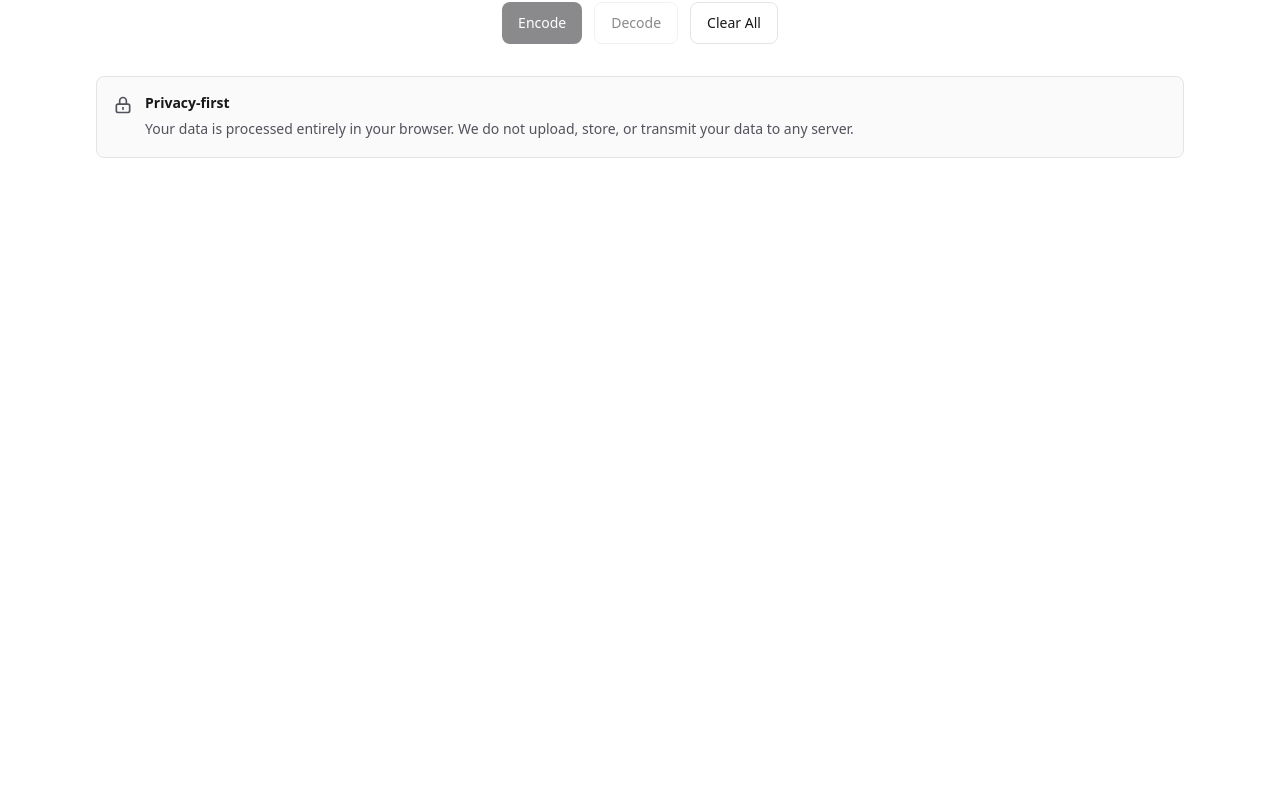
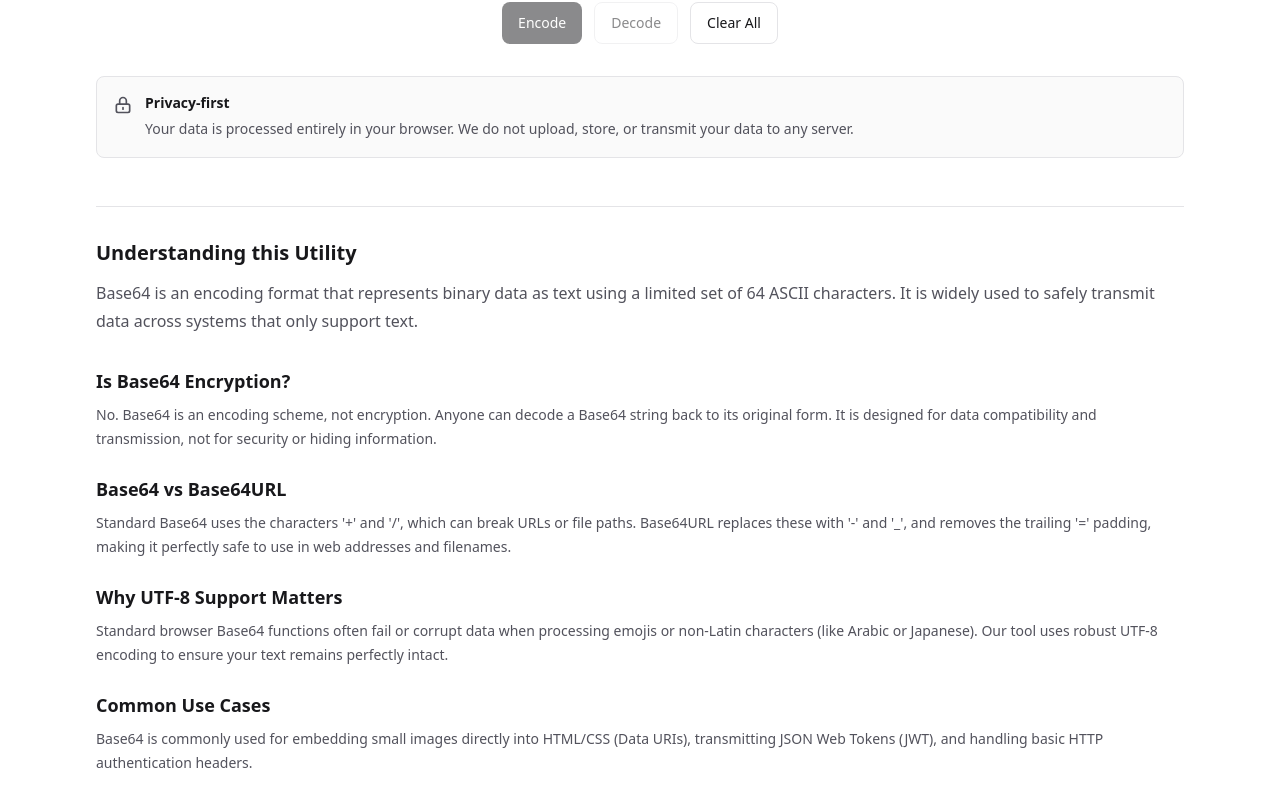
Before and after one commit to bumiversa/global-utility-network, a Next.js app: page /tools/base64 in a window 1280 px wide. Shown: the part 582-1388 px from the top of the page. Before the commit the page ends 800 px from the top, so only its background shows below. Built offline with nearby package versions, Linux system fonts and the light colour scheme.

Commit message:
feat: implement Knowledge Layer v1 for Base64 utility with refined UX positioning

```diff
--- a/src/app/tools/base64/page.tsx
+++ b/src/app/tools/base64/page.tsx
@@ -1,4 +1,7 @@
 'use client';
+
+import KnowledgeSection from '@/components/utility/knowledge-section';
+import { base64Knowledge } from '@/content/utilities/base64';
 
 import { useState } from 'react';
 import { encodeBase64, decodeBase64, encodeBase64Url, decodeBase64Url } from '@/lib/base64/transform';
@@ -111,6 +114,7 @@ export default function Base64Page() {
       </div>
 
       <PrivacyNotice />
+      <KnowledgeSection {...base64Knowledge} />
     </UtilityPage>
   );
 }
--- /dev/null
+++ b/src/components/utility/knowledge-section.tsx
@@ -0,0 +1,24 @@
+interface KnowledgeSectionProps {
+  introduction: string;
+  sections: { title: string; content: string }[];
+}
+
+export default function KnowledgeSection({ introduction, sections }: KnowledgeSectionProps) {
+  return (
+    <section className="mt-12 space-y-8 border-t border-zinc-200 pt-8">
+      <div>
+        <h2 className="text-xl font-semibold text-zinc-900">Understanding this Utility</h2>
+        <p className="mt-3 text-base leading-7 text-zinc-600">{introduction}</p>
+      </div>
+
+      <div className="space-y-6">
+        {sections.map((section, index) => (
+          <div key={index} className="space-y-2">
+            <h3 className="text-lg font-semibold text-zinc-900">{section.title}</h3>
+            <p className="text-sm leading-6 text-zinc-600">{section.content}</p>
+          </div>
+        ))}
+      </div>
+    </section>
+  );
+}
--- a/src/config/utilities.ts
+++ b/src/config/utilities.ts
@@ -10,6 +10,7 @@ export interface UtilityConfig {
   isClientSideOnly: boolean;
   relatedUtilities: string[];
   status: 'live' | 'preview' | 'coming-soon';
+  knowledgeId?: string; // <-- Tambahan baru
 }
 
 export const UTILITIES: Record<string, UtilityConfig> = {
@@ -48,6 +49,7 @@ export const UTILITIES: Record<string, UtilityConfig> = {
     isClientSideOnly: true,
     relatedUtilities: ['jwt-inspector'],
     status: 'live',
+    knowledgeId: 'base64', // <-- Penunjuk ke konten
   },
   'text-cleaner': {
     id: 'text-cleaner',
--- /dev/null
+++ b/src/content/utilities/base64.ts
@@ -0,0 +1,27 @@
+export const base64Knowledge = {
+  introduction:
+    "Base64 is an encoding format that represents binary data as text using a limited set of 64 ASCII characters. It is widely used to safely transmit data across systems that only support text.",
+
+  sections: [
+    {
+      title: "Is Base64 Encryption?",
+      content:
+        "No. Base64 is an encoding scheme, not encryption. Anyone can decode a Base64 string back to its original form. It is designed for data compatibility and transmission, not for security or hiding information.",
+    },
+    {
+      title: "Base64 vs Base64URL",
+      content:
+        "Standard Base64 uses the characters '+' and '/', which can break URLs or file paths. Base64URL replaces these with '-' and '_', and removes the trailing '=' padding, making it perfectly safe to use in web addresses and filenames.",
+    },
+    {
+      title: "Why UTF-8 Support Matters",
+      content:
+        "Standard browser Base64 functions often fail or corrupt data when processing emojis or non-Latin characters (like Arabic or Japanese). Our tool uses robust UTF-8 encoding to ensure your text remains perfectly intact.",
+    },
+    {
+      title: "Common Use Cases",
+      content:
+        "Base64 is commonly used for embedding small images directly into HTML/CSS (Data URIs), transmitting JSON Web Tokens (JWT), and handling basic HTTP authentication headers.",
+    },
+  ],
+};
```
